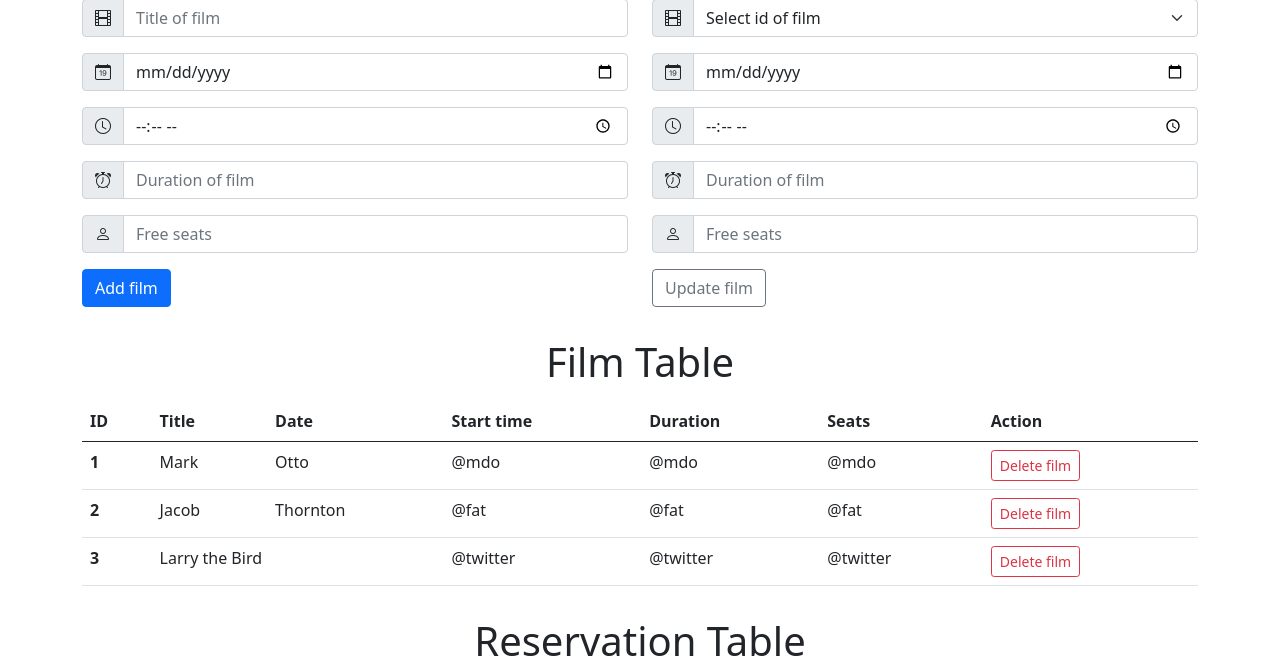
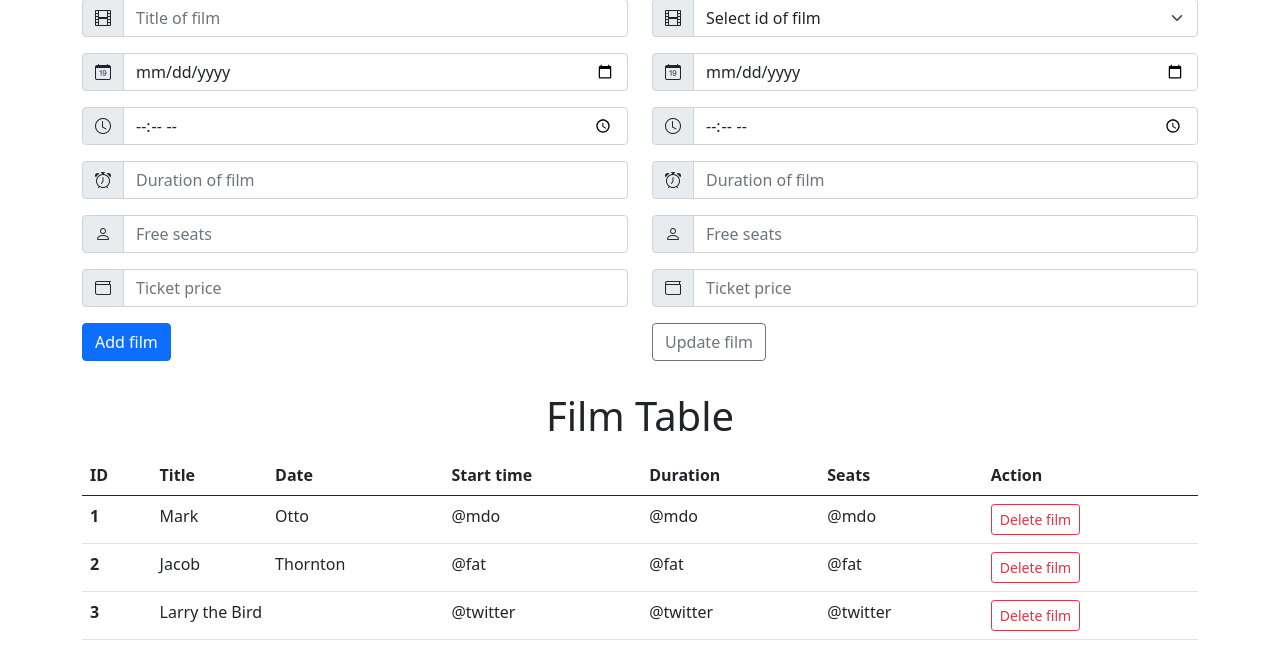
Before and after one commit to jeziorski/cdv-python, a Flask app: page /admin in a window 1280 px wide. Shown: the part 135-802 px from the top of the page. Run offline with Flask 2, Linux system fonts and the light colour scheme; some libraries are stand-ins or nearby versions.

Commit message:
price in admin panel

```diff
--- a/FlaskApp/app.py
+++ b/FlaskApp/app.py
@@ -93,14 +93,14 @@ def ShowMovies():
 
 @app.route('/addmovie', methods=["GET","POST"])
 def AddMovie():
-    _movieID = request.form['']
-    Movie.select().where(Movie.id == _movieID).get().delete_instance()
+    movie = Movie()
+    db.session.add(movie)
     return render_template('adminpanel.html')
 
 @app.route('/deletemovie', methods=["GET","POST"])
 def DeleteMovie():
     _movieID = request.form['deleteID']
-    Movie.select().where(Movie.id == _movieID).get().delete_instance()
+
     return render_template('adminpanel.html')
 
 @app.errorhandler(404)
--- a/FlaskApp/models/Reservation.py
+++ b/FlaskApp/models/Reservation.py
@@ -1,8 +1,7 @@
 from . import db
 from datetime import datetime
 from sqlalchemy import Table, Column, Integer, ForeignKey
-from sqlalchemy.orm import relationship
-from sqlalchemy.ext.declarative import declarative_base
+
 
 class Reservation(db.Model):
     __tablename__ = 'reservation'
--- a/FlaskApp/templates/adminpanel.html
+++ b/FlaskApp/templates/adminpanel.html
@@ -75,6 +75,11 @@
                 <input type="number" min="0" name="Seats" class="form-control" placeholder="Free seats" aria-label="duration" required aria-describedby="basic-addon1">
             </div>
             <div class="input-group mb-3">
+                <span class="input-group-text" id="basic-addon1"><i class="bi bi-wallet"></i></span>
+                <input type="number" min="0" name="Price" class="form-control" placeholder="Ticket price" aria-label="duration" required aria-describedby="basic-addon1">
+            </div>
+
+            <div class="input-group mb-3">
 
                 <input id="btnAddFilm" class="btn btn-primary btn-block" type="submit" value="Add film">
             </div>
@@ -111,6 +116,10 @@
             <div class="input-group mb-3">
                 <span class="input-group-text" id="basic-addon1"><i class="bi bi-person"></i></span>
                 <input type="number" min="0" name="Seats" class="form-control" placeholder="Free seats" aria-label="duration" required aria-describedby="basic-addon1">
+            </div>
+            <div class="input-group mb-3">
+                <span class="input-group-text" id="basic-addon1"><i class="bi bi-wallet"></i></span>
+                <input type="number" min="0" name="Price" class="form-control" placeholder="Ticket price" aria-label="duration" required aria-describedby="basic-addon1">
             </div>
             <div class="input-group mb-3">
 
--- a/FlaskApp/templates/clientpanel.html
+++ b/FlaskApp/templates/clientpanel.html
@@ -110,7 +110,7 @@
           </form>
       </div>
 
-        <div class="row" style="margin-bottom:35px"><h1 class="text-center" style="margin:15px 0">My Reservation</h1>
+        <div class="row" style="margin-bottom:35px"><h1 class="text-center" style="margin:15px 0">My Reservations</h1>
             <div class="col-lg-12">
                 <table class="table">
                   <thead>
```
